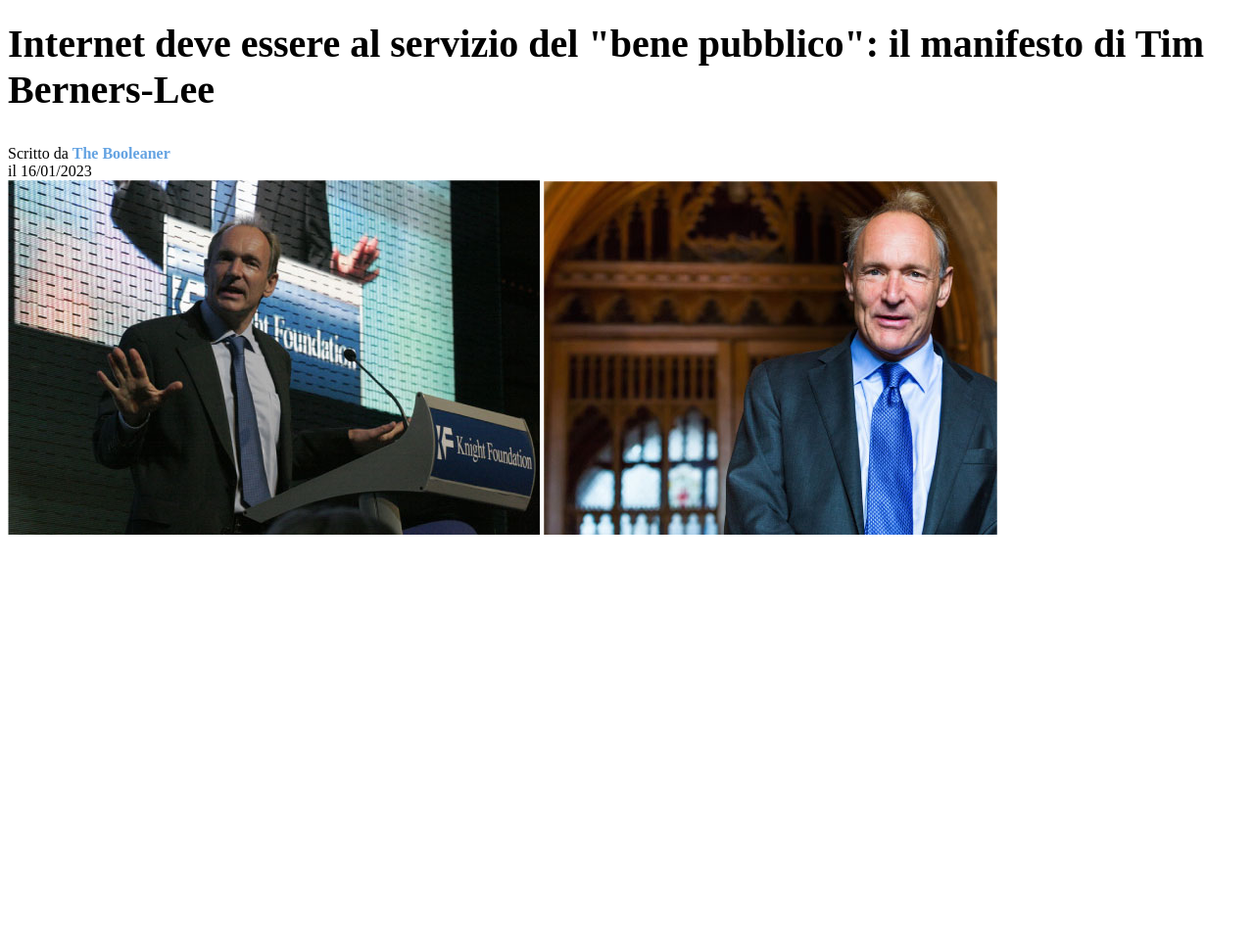
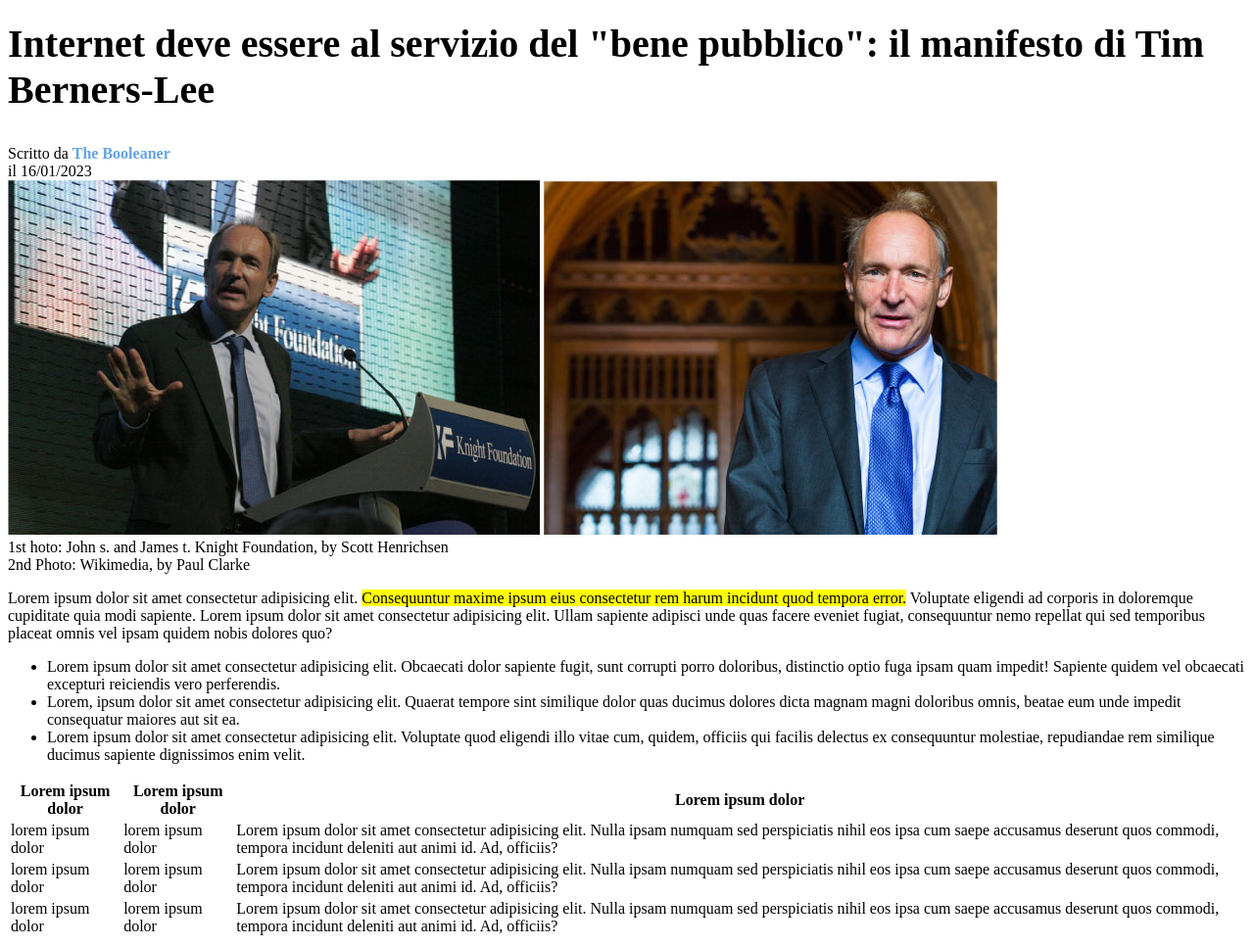
Before and after one commit to Giovannimaiorana/html-css-booleaner, a plain HTML site: page index.html in a window 1280 px wide. Shown: the part 124-1090 px from the top of the page at 98% size. Before the commit the page ends 800 px from the top, so only its background shows below. Drawn offline with Linux system fonts and the light colour scheme.

Commit message:
Fine parte Tabella

```diff
--- a/css/style.css
+++ b/css/style.css
@@ -1,6 +1,6 @@
 header{
     background-image: url("../img 4/pattern.png");
-    background-size: 20%;
+    background-size: 30%;
     background-color: dodgerblue;
 }
 
@@ -16,3 +16,6 @@ strong{
 h1{
     font-size: 40px;
 }
+#evidenziato{
+    background-color: yellow;
+}
--- a/index.html
+++ b/index.html
@@ -28,6 +28,49 @@
             <img src="./img 4/tim-1.jpg" alt="Tim">
             <img src="./img 4/tim-2.jpg" alt="Tim">
           </section>
+      <!--scritta sotto foto-->
+        <span>1st hoto: John s. and James t. Knight Foundation, by Scott Henrichsen <br/>2nd Photo: Wikimedia, by Paul Clarke</span>
+      <!--Primo paragrafo-->
+          <section>
+            <p>Lorem ipsum dolor sit amet consectetur adipisicing elit. <span id="evidenziato">Consequuntur maxime ipsum eius consectetur rem harum incidunt quod tempora error.</span> Voluptate eligendi ad corporis in doloremque cupiditate quia modi sapiente. Lorem ipsum dolor sit amet consectetur adipisicing elit. Ullam sapiente adipisci unde quas facere eveniet fugiat, consequuntur nemo repellat qui sed temporibus placeat omnis vel ipsam quidem nobis dolores quo? </p>
+          </section>
+      <!--Fine Primo paragrafo-->
+      <!-- Inizio Secondo paragrafo con uL-->
+          <section>
+            <ul>
+              <li>Lorem ipsum dolor sit amet consectetur adipisicing elit. Obcaecati dolor sapiente fugit, sunt corrupti porro doloribus, distinctio optio fuga ipsam quam impedit! Sapiente quidem vel obcaecati excepturi reiciendis vero perferendis.</li>
+              <li>Lorem, ipsum dolor sit amet consectetur adipisicing elit. Quaerat tempore sint similique dolor quas ducimus dolores dicta magnam magni doloribus omnis, beatae eum unde impedit consequatur maiores aut sit ea.</li>
+              <li>Lorem ipsum dolor sit amet consectetur adipisicing elit. Voluptate quod eligendi illo vitae cum, quidem, officiis qui facilis delectus ex consequuntur molestiae, repudiandae rem similique ducimus sapiente dignissimos enim velit.</li>
+            </ul>
+          </section>
+      <!--Fine Ul-->
+
+      <!--Inizio table-->
+          <section>
+            <table>
+              <thead>
+                <th>Lorem ipsum dolor</th>
+                <th>Lorem ipsum dolor</th>
+                <th>Lorem ipsum dolor </th>
+              </thead>
+              <tbody>
+                <td>lorem ipsum dolor</td>
+                <td>lorem ipsum dolor</td>
+                <td>Lorem ipsum dolor sit amet consectetur adipisicing elit. Nulla ipsam numquam sed perspiciatis nihil eos ipsa cum saepe accusamus deserunt quos commodi, tempora incidunt deleniti aut animi id. Ad, officiis?</td>
+              </tbody>
+              <tbody>
+                <td>lorem ipsum dolor</td>
+                <td>lorem ipsum dolor</td>
+                <td>Lorem ipsum dolor sit amet consectetur adipisicing elit. Nulla ipsam numquam sed perspiciatis nihil eos ipsa cum saepe accusamus deserunt quos commodi, tempora incidunt deleniti aut animi id. Ad, officiis?</td>
+              </tbody>
+              <tbody>
+                <td>lorem ipsum dolor</td>
+                <td>lorem ipsum dolor</td>
+                <td>Lorem ipsum dolor sit amet consectetur adipisicing elit. Nulla ipsam numquam sed perspiciatis nihil eos ipsa cum saepe accusamus deserunt quos commodi, tempora incidunt deleniti aut animi id. Ad, officiis?</td>
+              </tbody>
+            </table>
+          </section>
+    <!--Fine tabella-->
       </main>
 </body>
 </html>
```
Lines whose indentation alone changed are shown as unchanged.
